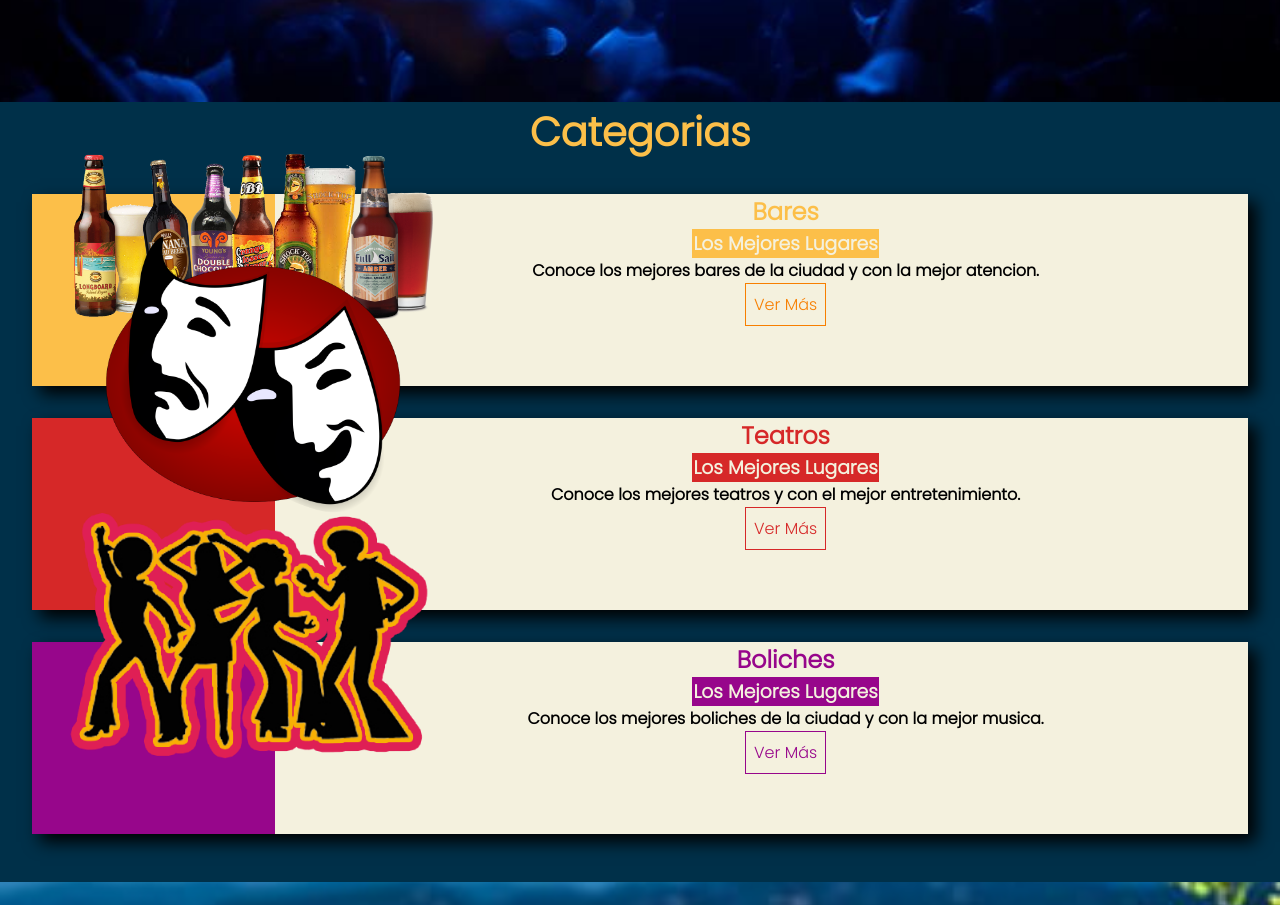
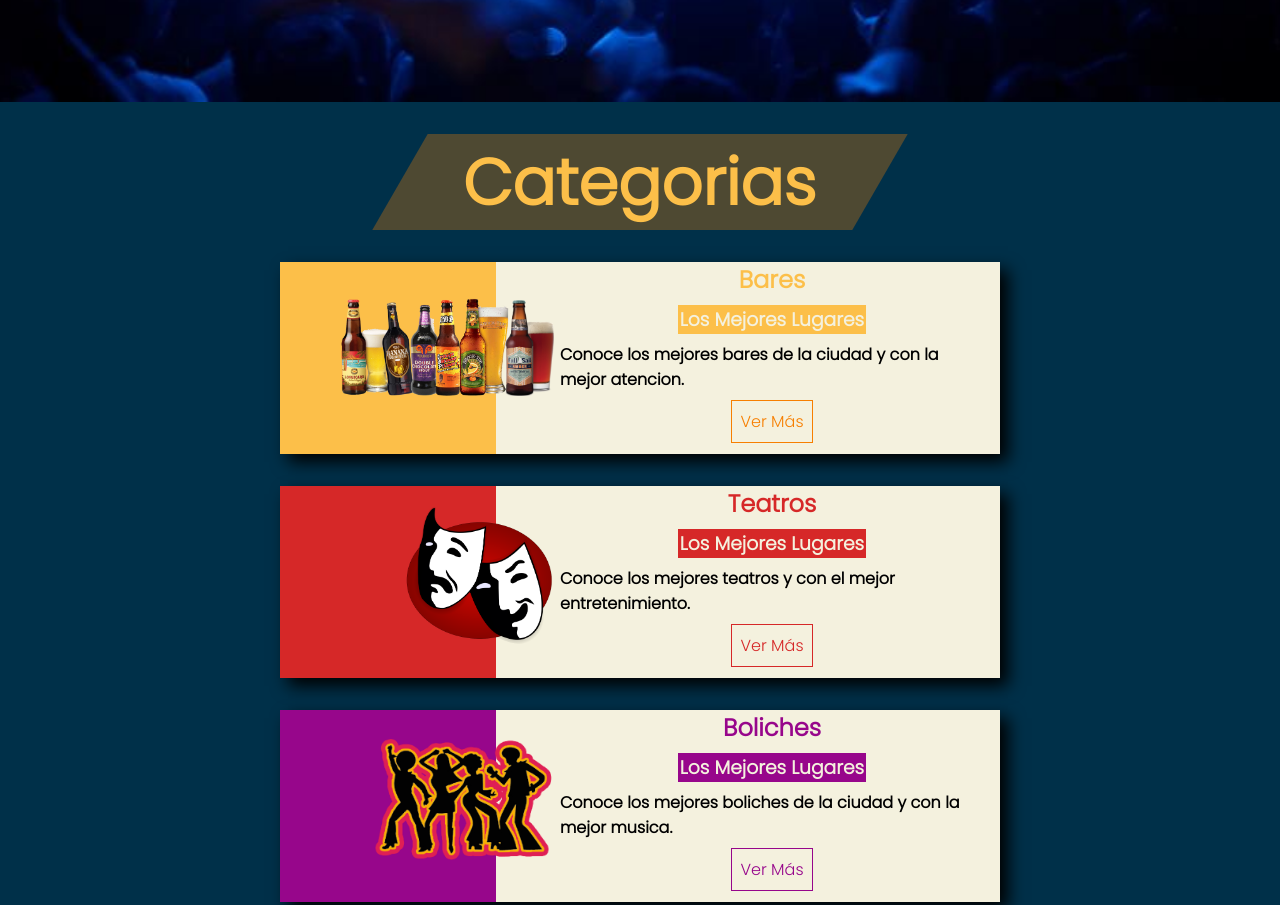
Before and after one commit to cs1369/ToNight, a plain HTML site: page index.html in a window 1280 px wide. Shown: the part 698-1603 px from the top of the page. Drawn offline with Linux system fonts and the light colour scheme.

Commit message:
fin de section categorias

```diff
--- a/css/style.css
+++ b/css/style.css
@@ -256,7 +256,7 @@ header{
     position: relative;
 }
 .tarjeta__lado1{
-    position: relative;
+    /*position: relative;*/
     width: 20%;
     background: var(--botones2);
 }
@@ -606,4 +606,48 @@ header{
         border: 2px solid var(--botones1);
         color: var(--botones1);
     }
+    .categoria__titulo{
+        position: absolute;
+        font-size: 4rem;
+        transform: skewX(30deg);
+    }
+    .categoria__titulo-caja{
+        margin-top: 2rem;
+        padding: 1rem 4rem;
+        background: #f7800050;
+        transform: skewX(-30deg);
+        position: relative;
+        display: flex;
+        justify-content: center;
+        align-items: center;
+        width: 30rem;
+        height: 6rem;
+    }
+    .tarjeta__lado2{
+        width: 70%;
+        padding-left: 4rem;
+        padding-right: 1rem;
+        gap:0.5rem;
+    }
+    .categoria__tarjeta{
+        width: 45rem;
+    }
+    .tarjeta__lado1{
+        width: 30%;
+    }
+    .categoria__tarjeta:nth-child(2) .tarjeta__img{
+        bottom: 30%;
+        left: 8%;
+        width: 30%;
+    }
+    .categoria__tarjeta:nth-child(3) .tarjeta__img{
+        bottom: 10%;
+        left: 15%;
+        width: 25%;
+    }
+    .categoria__tarjeta:nth-child(4) .tarjeta__img{
+        bottom: 20%;
+        left: 13%;
+        width: 25%;
+    }
 }
--- a/index.html
+++ b/index.html
@@ -46,7 +46,9 @@
             </div>
         </section>
         <section id="categorias" class="section__categoria">
-            <h1 class="categoria__titulo">Categorias</h1>
+            <div class="categoria__titulo-caja">
+                <h1 class="categoria__titulo">Categorias</h1>
+            </div>
             <div class="categoria__tarjeta">
                 <div class="tarjeta__lado1">
                 </div>
```
